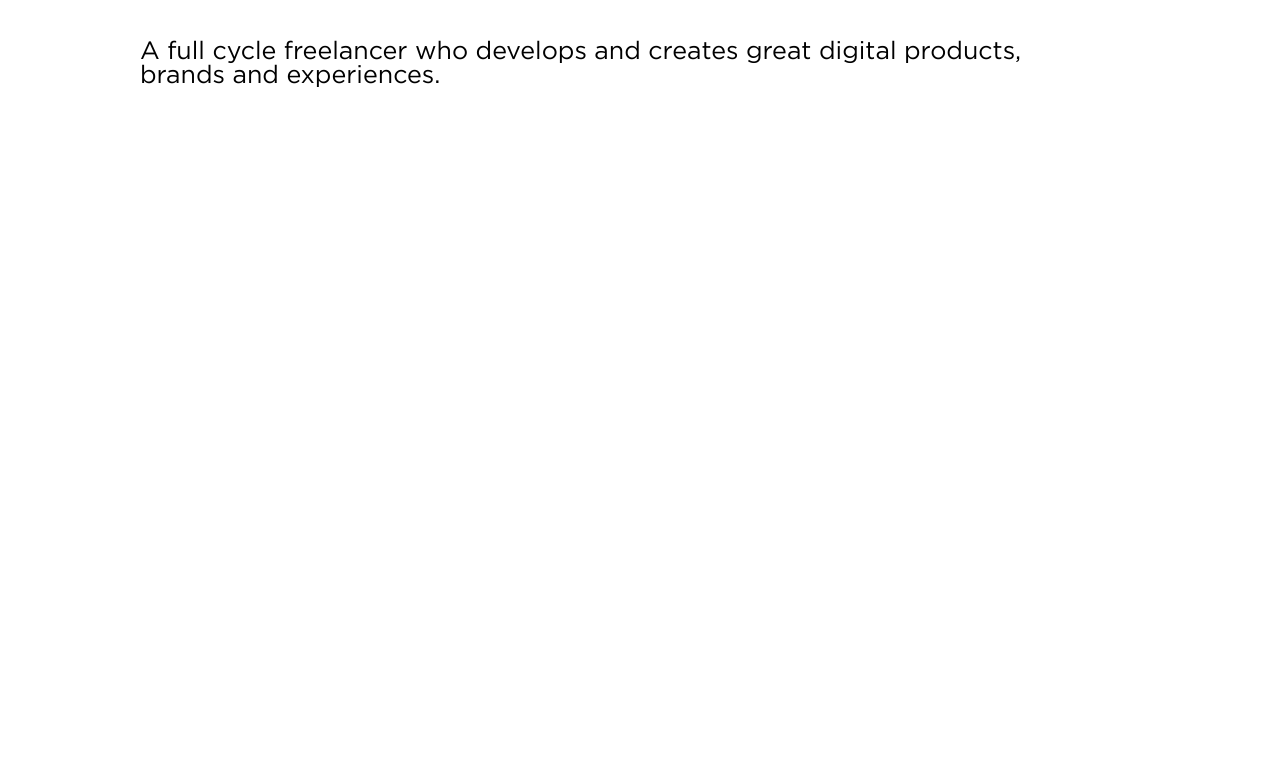
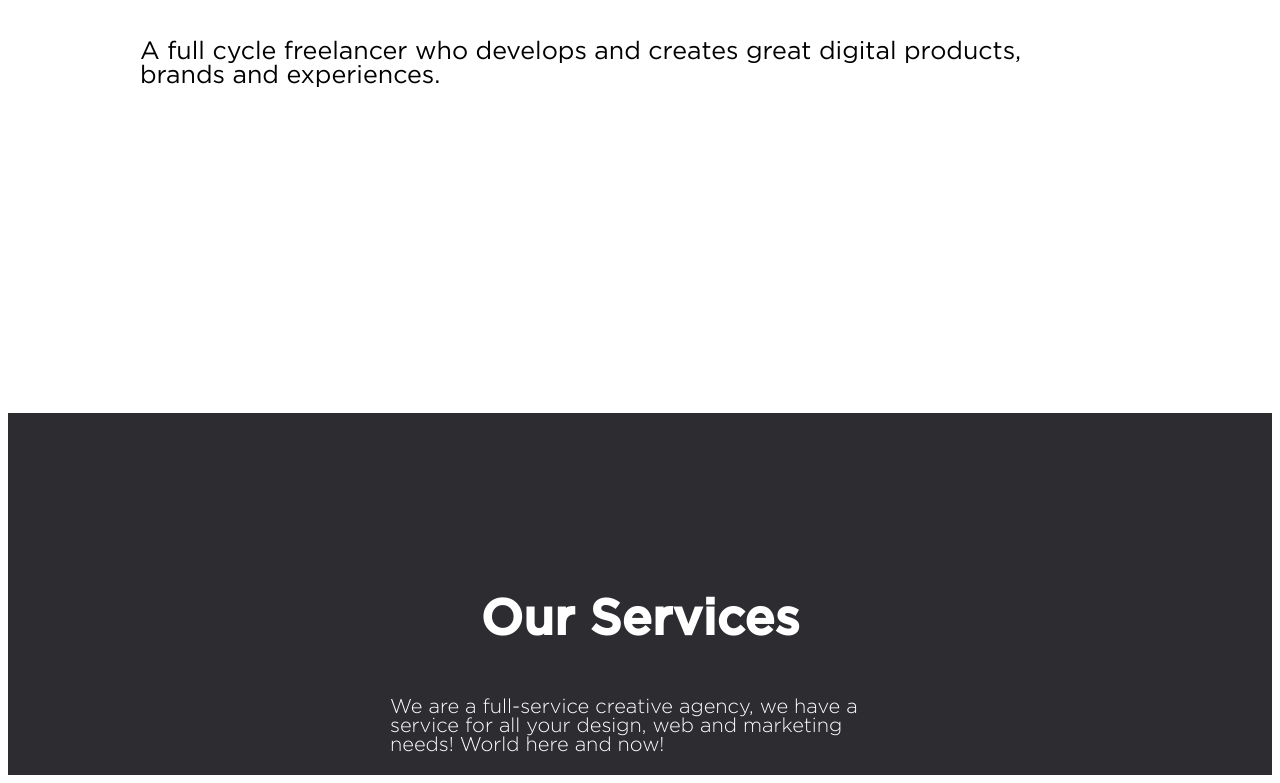
Before and after one commit to VadimChorrny/About-Me, a React (Create React App) app: page / in a window 1280 px wide. Shown: the part 324-1107 px from the top of the page. Before the commit the page ends 800 px from the top, so only its background shows below. Built offline with nearby package versions, Linux system fonts and the light colour scheme.

Commit message:
add(skills layout) | Need development

```diff
--- a/src/App.js
+++ b/src/App.js
@@ -1,5 +1,6 @@
 import React from 'react';
 import FirstLayout from './Pages/FirstLayout'
+import SecondLayout from './Pages/SecondLayout'
 import "./Index.scss"
 
 
@@ -7,6 +8,7 @@ function App() {
   return (
     <div className="App">
       <FirstLayout />
+      <SecondLayout />
     </div>
   );
 }
--- a/src/Index.scss
+++ b/src/Index.scss
@@ -29,7 +29,9 @@
 $black: #292929;
 $gray: #B8B8B8;
 $red: #FA7268;
-
+$bgGray: #2C2C31;
+$white: #FFFFFF;
+$boxGray:  #333339;
 /* My code */
 
 
@@ -108,3 +110,45 @@ $red: #FA7268;
     width: 900px;
 
 }
+
+/* Skills */
+
+.skills{
+    width: 100%;
+    display: flex;
+    justify-content: center;
+    align-items: center;
+    margin-top: 300px;
+    background-color: $bgGray;
+}
+
+.skills__inner{
+    width: 100%;
+    display: flex;
+    justify-content: center;
+    align-items: center;
+}
+
+.our-services{
+    display: flex;
+    justify-content: center;
+    align-items: center;
+    flex-direction: column;
+
+    margin-top: 150px;
+    width: 500px;
+}
+
+.our-services h1{
+    font-size: 50px;
+    font-family: GMed;
+    color: $white;
+}
+
+.our-services p {
+    font-family: GLight;
+    font-size: 20px;
+    color: $white;
+}
+
+// skill box
--- /dev/null
+++ b/src/Pages/SecondLayout.js
@@ -0,0 +1,12 @@
+import React from 'react'
+import Skills from '../UI/Skills'
+
+function SecondLayout() {
+    return (
+        <div>
+            <Skills />
+        </div>
+    )
+}
+
+export default SecondLayout
--- /dev/null
+++ b/src/UI/Skills.jsx
@@ -0,0 +1,22 @@
+import React from 'react'
+
+function Skills() {
+    return (
+        <div className="skills">
+            <div className="skills__inner">
+                <div className="our-services">
+                    <h1>Our Services</h1>
+                    <p>We are a full-service creative agency, we have a service for all your design, web and marketing needs! World here and now!</p>
+                </div>
+                <div className="skill-box">
+                    <div className="box-first"></div>
+                    <div className="box-first"></div>
+                    <div className="box-first"></div>
+
+                </div>
+            </div>
+        </div>
+    )
+}
+
+export default Skills
```
